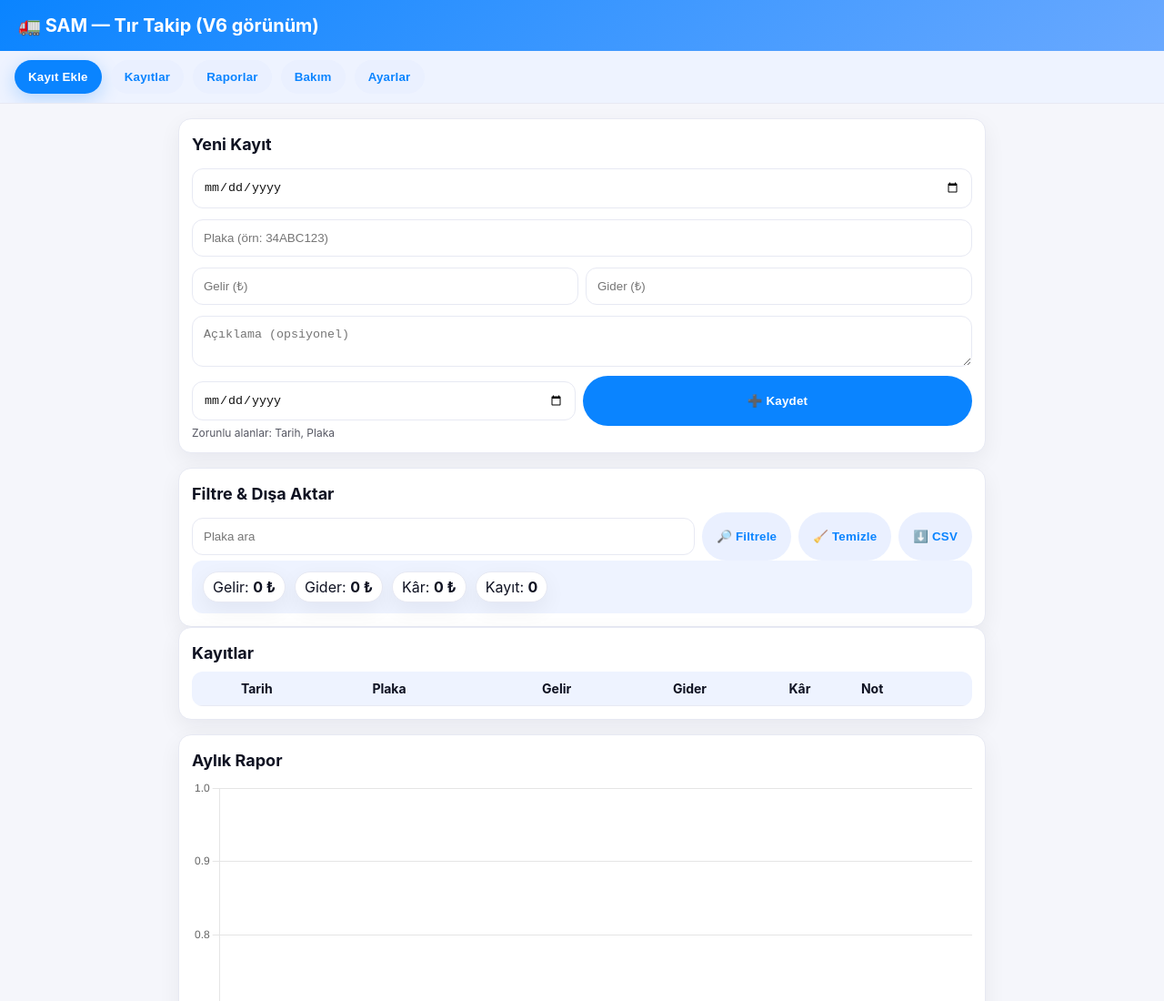
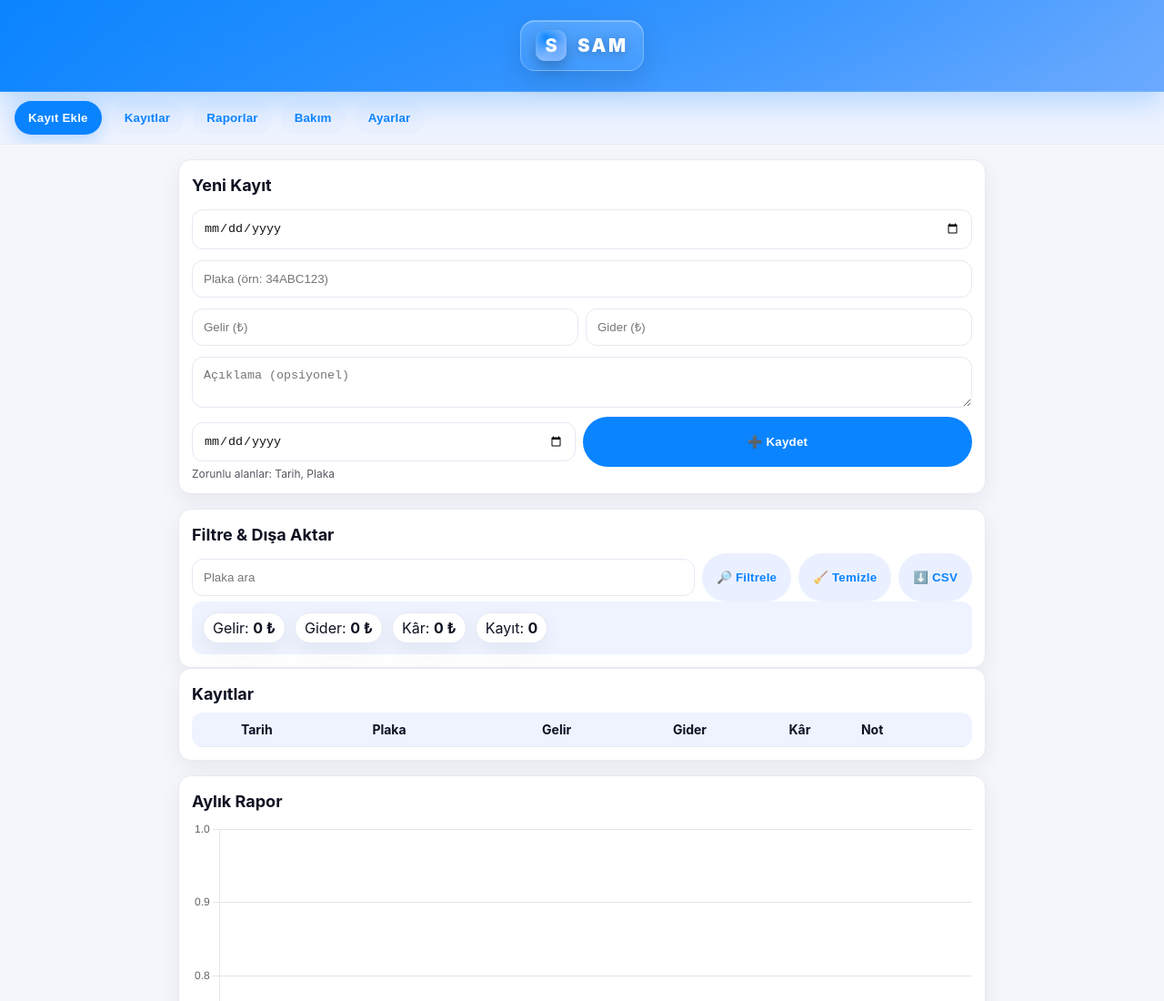
Before and after one commit to sammuhammed76/SAM, a plain HTML site: page index.html in a window 1280 px wide. Shown: the top 1100 px of the page at 91% size. Drawn offline with nearby package versions, Linux system fonts and the light colour scheme.

Commit message:
Refactor header to use semantic HTML structure

```diff
--- a/index.html
+++ b/index.html
@@ -135,7 +135,12 @@ body.dark .chip{ background:#171a22 }
 </style>
 </head>
 <body>
-<header>🚛 SAM — Tır Takip (V6 görünüm)</header>
+<header class="brand">
+  <div class="logo" aria-label="SAM">
+    <div class="mark">S</div>
+    <div class="text">SAM</div>
+  </div>
+</header>
 
 <nav class="tabs">
   <button data-tab="add" class="active pill">Kayıt Ekle</button>
```
